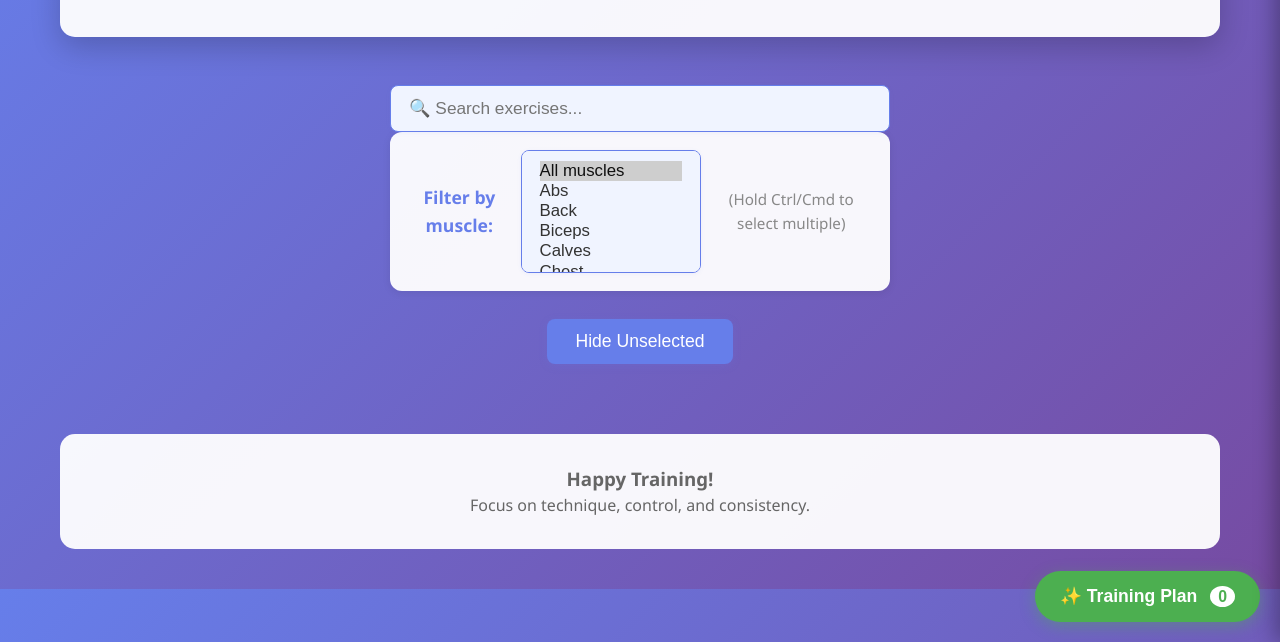
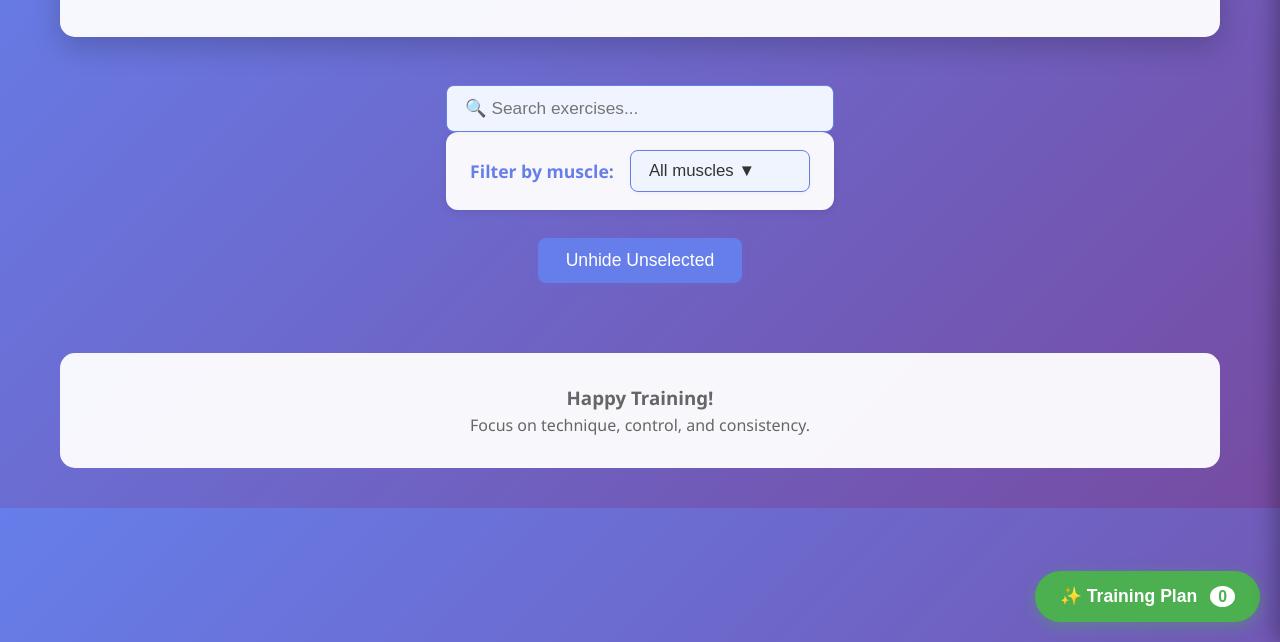
Before and after one commit to zemgabriela/workout_routine, a plain HTML site: page index.html in a window 1280 px wide. Both pictures are taken after a click on the button "Hide Unselected". Shown: the part 158-800 px from the top of the page. Drawn offline with Linux system fonts and the light colour scheme.

Commit message:
unhide button

```diff
--- a/index.html
+++ b/index.html
@@ -405,16 +405,16 @@
         <!-- Quick Start UI removed: templates will appear in Saved Workouts -->
             <input id="exerciseSearch" type="text" placeholder="🔍 Search exercises..." style="width: 100%; max-width: 500px; padding: 12px 18px; border-radius: 8px; border: 1.5px solid #667eea; font-size: 1.08em; margin-bottom: 0; background: #f0f4ff; color: #333; box-shadow: 0 1px 4px rgba(102,126,234,0.08); outline: none;">
             <div id="filterBar" style="display: flex; justify-content: center; align-items: center; gap: 16px; background: rgba(255,255,255,0.95); border-radius: 12px; box-shadow: 0 2px 8px rgba(0,0,0,0.08); padding: 18px 24px; width: 100%; max-width: 500px;">
-                <label for="muscleFilter" style="color: #667eea; font-weight: bold; font-size: 1.1em; margin-right: 0;">Filter by muscle:</label>
-                <select id="muscleFilter" multiple size="5" style="padding: 10px 18px; border-radius: 8px; font-size: 1.05em; border: 1px solid #667eea; background: #f0f4ff; color: #333; font-weight: 500; box-shadow: 0 1px 4px rgba(102,126,234,0.08); transition: border 0.2s; outline: none; min-width: 180px; max-width: 260px;">
-                    <option value="all" selected>All muscles</option>
-                </select>
-                <span style="font-size:0.95em;color:#888;">(Hold Ctrl/Cmd to select multiple)</span>
+                                <label style="color: #667eea; font-weight: bold; font-size: 1.1em; margin-right: 0;">Filter by muscle:</label>
+                                <div style="position:relative; min-width:180px; max-width:260px;">
+                                    <button id="muscleDropdownBtn" type="button" style="width:100%;padding:10px 18px;border-radius:8px;font-size:1.05em;border:1px solid #667eea;background:#f0f4ff;color:#333;font-weight:500;box-shadow:0 1px 4px rgba(102,126,234,0.08);text-align:left;cursor:pointer;">All muscles ▼</button>
+                                    <div id="muscleDropdown" style="display:none;position:absolute;top:110%;left:0;width:100%;background:#fff;border:1.5px solid #667eea;border-radius:8px;box-shadow:0 4px 16px rgba(102,126,234,0.12);z-index:10;max-height:220px;overflow-y:auto;padding:8px 0;"></div>
+                                </div>
             </div>
         </div>
     </div>
     <div style="text-align:center; margin: 24px 0;">
-        <button id="hideUnselectedBtn" style="padding: 12px 28px; font-size: 1.1em; background: #667eea; color: white; border: none; border-radius: 8px; cursor: pointer; box-shadow: 0 2px 8px rgba(102,126,234,0.15); transition: background 0.2s;" onclick="hideUnselectedExercises()">Hide Unselected</button>
+        <button id="hideUnselectedBtn" style="padding: 12px 28px; font-size: 1.1em; background: #667eea; color: white; border: none; border-radius: 8px; cursor: pointer; box-shadow: 0 2px 8px rgba(102,126,234,0.15); transition: background 0.2s;" onclick="toggleHideUnselected()">Hide Unselected</button>
     </div>
     <div class="exercise-grid" id="exerciseGrid"></div>
 
@@ -480,11 +480,22 @@ function getQuickStartWorkouts() {
 }
 let allExercises = [];
 
-function hideUnselectedExercises() {
-    // Only show selected exercises in the grid
-    const selectedNames = selectedExercises.map(ex => ex.name);
-    const selectedOnly = allExercises.filter(ex => selectedNames.includes(ex.name));
-    renderExercises(selectedOnly);
+let showingOnlySelected = false;
+function toggleHideUnselected() {
+    const btn = document.getElementById('hideUnselectedBtn');
+    if (!showingOnlySelected) {
+        // Only show selected exercises in the grid
+        const selectedNames = selectedExercises.map(ex => ex.name);
+        const selectedOnly = allExercises.filter(ex => selectedNames.includes(ex.name));
+        renderExercises(selectedOnly);
+        btn.textContent = 'Unhide Unselected';
+        showingOnlySelected = true;
+    } else {
+        // Show all exercises
+        renderExercises(allExercises);
+        btn.textContent = 'Hide Unselected';
+        showingOnlySelected = false;
+    }
 }
 let selectedExercises = [];
 
@@ -518,23 +529,68 @@ function populateMuscleFilter(exercises) {
         }
     });
 
+    // Custom dropdown logic
+    const dropdownBtn = document.getElementById('muscleDropdownBtn');
+    const dropdown = document.getElementById('muscleDropdown');
+    let selectedMuscles = ['all'];
+
+    // Add 'All' option
+    const allDiv = document.createElement('div');
+    allDiv.style.padding = '4px 16px';
+    const allCheckbox = document.createElement('input');
+    allCheckbox.type = 'checkbox';
+    allCheckbox.id = 'muscle_all';
+    allCheckbox.value = 'all';
+    allCheckbox.checked = true;
+    const allLabel = document.createElement('label');
+    allLabel.htmlFor = 'muscle_all';
+    allLabel.textContent = 'All muscles';
+    allDiv.appendChild(allCheckbox);
+    allDiv.appendChild(allLabel);
+    dropdown.appendChild(allDiv);
+
+    // Add checkboxes for each muscle
     [...muscleSet].sort().forEach(muscle => {
-        const option = document.createElement("option");
-        option.value = muscle;
-        option.textContent = muscle;
-        filter.appendChild(option);
+        const div = document.createElement('div');
+        div.style.padding = '4px 16px';
+        const checkbox = document.createElement('input');
+        checkbox.type = 'checkbox';
+        checkbox.value = muscle;
+        checkbox.id = 'muscle_' + muscle.replace(/\s+/g, '_');
+        checkbox.checked = false;
+        const label = document.createElement('label');
+        label.htmlFor = checkbox.id;
+        label.textContent = muscle;
+        div.appendChild(checkbox);
+        div.appendChild(label);
+        dropdown.appendChild(div);
     });
 
+    function updateDropdownBtnText() {
+        const checked = dropdown.querySelectorAll('input[type=checkbox]:checked');
+        const selected = Array.from(checked).map(cb => cb.value);
+        if (selected.includes('all') || selected.length === 0) {
+            dropdownBtn.textContent = 'All muscles ▼';
+        } else if (selected.length === 1) {
+            dropdownBtn.textContent = selected[0] + ' ▼';
+        } else {
+            dropdownBtn.textContent = selected.length + ' muscles ▼';
+        }
+    }
+
     function filterAndRender() {
-        const selectedOptions = Array.from(filter.selectedOptions).map(opt => opt.value);
+        const checked = dropdown.querySelectorAll('input[type=checkbox]:checked');
+        const selectedOptions = Array.from(checked).map(cb => cb.value);
+        selectedMuscles = selectedOptions;
+        updateDropdownBtnText();
         const searchTerm = search.value.trim().toLowerCase();
         let filtered = allExercises;
 
         // Muscle filter
-        if (!(selectedOptions.includes("all") || selectedOptions.length === 0)) {
+        if (!(selectedOptions.includes('all') || selectedOptions.length === 0)) {
             filtered = filtered.filter(ex => {
                 if (!ex.muscles) return false;
-                return selectedOptions.some(sel => ex.muscles.split(",").map(m=>m.trim()).includes(sel));
+                return selectedOptions.some(sel => ex.muscles.split(',').map(m=>m.trim()).includes(sel));
             });
         }
 
@@ -549,9 +605,46 @@ function populateMuscleFilter(exercises) {
         renderExercises(filtered);
     }
 
-    filter.addEventListener("change", filterAndRender);
-    search.addEventListener("input", filterAndRender);
+    // Dropdown open/close
+    dropdownBtn.addEventListener('click', function(e) {
+        e.stopPropagation();
+        dropdown.style.display = dropdown.style.display === 'block' ? 'none' : 'block';
+    });
+    document.addEventListener('click', function(e) {
+        dropdown.style.display = 'none';
+    });
+    dropdown.addEventListener('click', function(e) {
+        e.stopPropagation();
+    });
+
+    // Event listeners for checkboxes
+    dropdown.querySelectorAll('input[type=checkbox]').forEach(cb => {
+        cb.addEventListener('change', function() {
+            if (cb.value === 'all') {
+                // If 'All' is checked, uncheck others
+                if (cb.checked) {
+                    dropdown.querySelectorAll('input[type=checkbox]').forEach(other => {
+                        if (other.value !== 'all') other.checked = false;
+                    });
+                }
+            } else {
+                // If any muscle is checked, uncheck 'All'
+                if (cb.checked) {
+                    dropdown.querySelector('input[value=all]').checked = false;
+                }
+                // If none checked, check 'All'
+                const anyChecked = Array.from(dropdown.querySelectorAll('input[type=checkbox]')).some(other => other.value !== 'all' && other.checked);
+                if (!anyChecked) {
+                    dropdown.querySelector('input[value=all]').checked = true;
+                }
+            }
+            filterAndRender();
+        });
+    });
+    search.addEventListener('input', filterAndRender);
+    updateDropdownBtnText();
 }
+
 
 function renderExercises(exercises) {
     const grid = document.getElementById("exerciseGrid");
```
